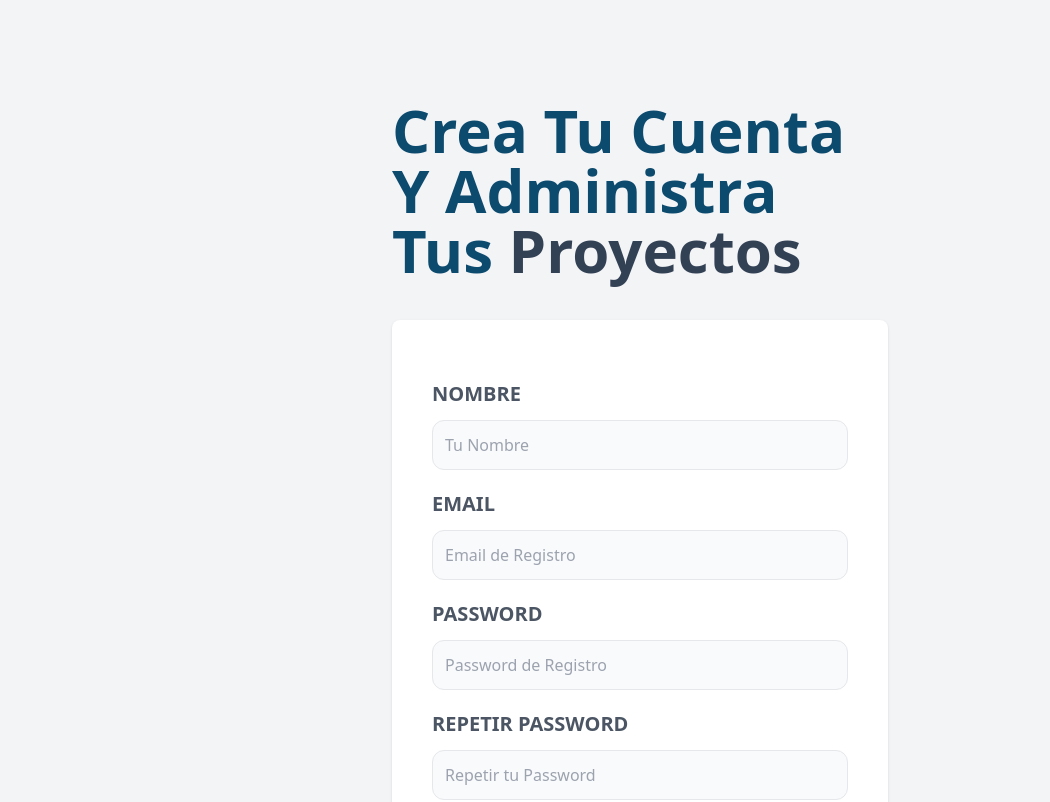
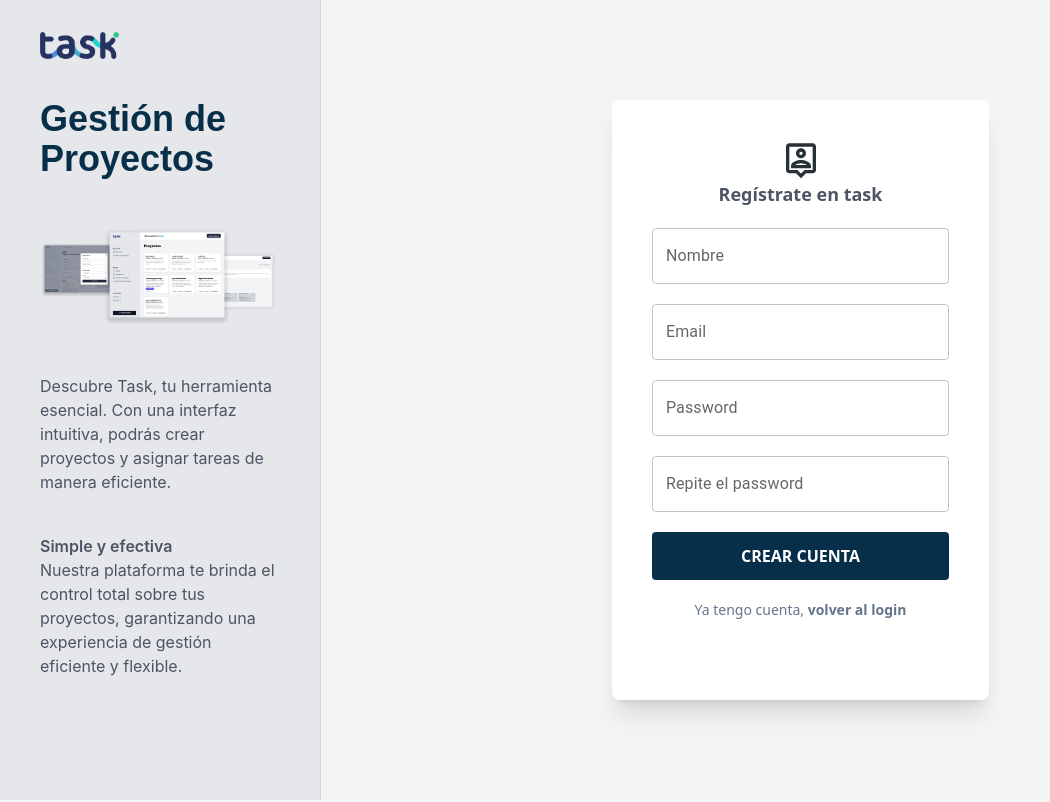
Before and after one commit to SnowFusx/Task-Frontend, a React (Vite) app: page /registrar in a window 1280 px wide. Shown: the top 802 px of the page, without its empty margins (0-1050 px from the left). Built offline with nearby package versions, Linux system fonts and the light colour scheme; no server answers.

Commit message:
Update - Cambios en la interfaz de Auth

```diff
--- a/index.html
+++ b/index.html
@@ -11,7 +11,7 @@
   <title>Task || Crea proyectos y tareas</title>
 </head>
 
-<body class="bg-gray-100 min-h-screen">
+<body class="bg-gray-100">
   <div id="root"></div>
   <script type="module" src="/src/main.jsx"></script>
 </body>
--- a/package.json
+++ b/package.json
@@ -10,7 +10,12 @@
 		"preview": "vite preview"
 	},
 	"dependencies": {
+		"@emotion/react": "^11.11.3",
+		"@emotion/styled": "^11.11.0",
+		"@fontsource/roboto": "^5.0.8",
 		"@headlessui/react": "^1.7.17",
+		"@mui/icons-material": "^5.15.3",
+		"@mui/material": "^5.15.3",
 		"axios": "^1.6.1",
 		"react": "^18.2.0",
 		"react-dom": "^18.2.0",
--- a/src/components/Alerta.jsx
+++ b/src/components/Alerta.jsx
@@ -3,7 +3,7 @@ const Alerta = ({ alerta }) => {
 		<div
 			className={`${
 				alerta.error ? 'bg-rose-600' : 'bg-sky-900'
-			} bg-gradient-to-br text-white text-center justify-center items-center p-3 max-w-sm rounded uppercase font-bold text-sm my-10`}
+			} bg-gradient-to-br text-white text-center justify-center items-center w-full p-3 rounded uppercase font-bold text-sm my-10`}
 		>
 			{alerta.msg}
 		</div>
--- /dev/null
+++ b/src/components/SidebarAuth.jsx
@@ -0,0 +1,36 @@
+import { Link } from 'react-router-dom';
+import logo from '../assets/task.png';
+import taskdemo from '../assets/task-snowdevmartin.png';
+
+const SidebarAuth = () => {
+	return (
+		<>
+			<aside className='flex flex-col sticky top-0 max-h-screen min-h-screen gap-10 w-80 md:w-80 lg:w-80 px-10 py-8 bg-gray-200 text-gray-600 font-inter'>
+				<Link to='/proyectos'>
+					<img src={logo} alt='logo' className='w-20' />
+				</Link>
+				<h1 className='text-4xl font-bold text-sky-950 font-barlow'>
+					Gestión de Proyectos
+				</h1>
+				<img
+					src={taskdemo}
+					alt='task-demo'
+					className='w-full rounded-lg'
+				/>
+				<p>
+					Descubre Task, tu herramienta esencial. Con una interfaz
+					intuitiva, podrás crear proyectos y asignar tareas de manera
+					eficiente.
+				</p>
+				<p>
+					<span className='font-semibold'>Simple y efectiva</span>
+					<br /> Nuestra plataforma te brinda el control total sobre
+					tus proyectos, garantizando una experiencia de gestión
+					eficiente y flexible.
+				</p>
+			</aside>
+		</>
+	);
+};
+
+export default SidebarAuth;
--- a/src/index.css
+++ b/src/index.css
@@ -1,6 +1,9 @@
 @tailwind base;
 @tailwind components;
 @tailwind utilities;
+
+@import url('https://fonts.googleapis.com/css2?family=Barlow:wght@200;700&family=Lato:wght@400;700;900&family=Roboto:wght@300;400;500;700&display=swap');
+@import url('https://fonts.googleapis.com/css2?family=Inter:wght@100;200;400;700&family=Lato:wght@400;700;900&family=Roboto:wght@300;400;500;700&display=swap');
 
 /* --- Spinner Loader --- */
 
--- a/src/layouts/AuthLayout.jsx
+++ b/src/layouts/AuthLayout.jsx
@@ -1,13 +1,25 @@
 import { Outlet } from 'react-router-dom';
+import SidebarAuth from '../components/SidebarAuth';
+import MobileHeader from '../components/MobileHeader';
+import { Toaster } from 'sonner';
 
 const AuthLayout = () => {
 	return (
 		<>
-			<main className='container mx-auto mt-5 md:mt-20 p-5 md:flex md:justify-center'>
-				<div className='md:w-2/3 lg:w-2/5'>
-					<Outlet />
+			<Toaster richColors closeButton />
+			<div className='flex flex-wrap  bg-gray-100'>
+				<div className='border-r hidden sm:flex border-gray-300'>
+					<SidebarAuth />
 				</div>
-			</main>
+				<div className='sm:hidden'>
+					<MobileHeader />
+				</div>
+				<div className='container items-center justify-center mx-auto p-2 flex flex-1'>
+					<main className='md:w-4/5 lg:w-2/5 xl:2/5 w-full'>
+						<Outlet />
+					</main>
+				</div>
+			</div>
 		</>
 	);
 };
--- a/src/pages/ConfirmarCuenta.jsx
+++ b/src/pages/ConfirmarCuenta.jsx
@@ -34,9 +34,11 @@ const ConfirmarCuenta = () => {
 
 	return (
 		<>
-			<h1 className='text-sky-600 font-black text-6xl capitalize'>
-				Confirma tu cuenta y comienza a crear tus{' '}
-				<span className='text-slate-700'>proyectos</span>
+			<div className='flex justify-center'>
+				<img src={logo} alt='logo' className='w-20 mb-2' />
+			</div>
+			<h1 className='text-center text-2xl font-light text-gray-700'>
+				Confirmar Cuenta
 			</h1>
 			{cuentaConfirmada ? (
 				<div className='my-10 bg-white shadow rounded-lg p-10'>
--- a/src/pages/Login.jsx
+++ b/src/pages/Login.jsx
@@ -3,6 +3,12 @@ import { Link, useNavigate } from 'react-router-dom';
 import Alerta from '../components/Alerta';
 import clienteAxios from '../config/clienteAxios';
 import useAuth from '../hooks/useAuth';
+import TextField from '@mui/material/TextField';
+import PersonOutlineOutlinedIcon from '@mui/icons-material/PersonOutlineOutlined';
+import { blueGrey } from '@mui/material/colors';
+import Alert from '@mui/material/Alert';
+import AlertTitle from '@mui/material/AlertTitle';
+import Button from '@mui/material/Button';
 
 const Login = () => {
 	const navigate = useNavigate();
@@ -17,6 +23,11 @@ const Login = () => {
 			navigate('/proyectos');
 		}
 	}, []);
+
+	const handleFillForm = () => {
+		setEmail('demo@example.com');
+		setPassword('TokyoPass1@');
+	};
 
 	const handleSubmit = async e => {
 		e.preventDefault();
@@ -57,72 +68,79 @@ const Login = () => {
 				navigate('/proyectos')
 			) : (
 				<>
-					<h1 className='text-sky-900 font-black text-6xl capitalize'>
-						Inicia sesión y administra tus{' '}
-						<span className='text-slate-700'>proyectos</span>
-					</h1>
-
 					{msg && <Alerta alerta={alerta} />}
 
 					<form
-						className='my-10 bg-white shadow rounded-lg p-10'
+						className='my-10 bg-white shadow-xl rounded-lg p-10'
 						onSubmit={handleSubmit}
 					>
-						<div className='my-5'>
-							<label
-								className='uppercase text-gray-600 block text-xl
-						font-bold'
-								htmlFor='email'
-							>
-								Email
-							</label>
-							<input
+						<div className='flex justify-center'>
+							<PersonOutlineOutlinedIcon
+								sx={{ fontSize: 40, color: blueGrey[900] }}
+							/>
+						</div>
+						<p className='text-gray-600 text-lg font-semibold items-center text-center'>
+							Inicia sesión en task
+						</p>
+						<div className='flex flex-col gap-5 my-5'>
+							<TextField
 								id='email'
+								label='Email'
+								variant='outlined'
+								size='normal'
 								type='email'
-								placeholder='Email de Registro'
-								className='w-full mt-3 p-3 border rounded-xl bg-gray-50'
+								fullWidth
 								value={email}
 								onChange={e => setEmail(e.target.value)}
 							/>
-						</div>
-						<div className='my-5'>
-							<label
-								className='uppercase text-gray-600 block text-xl
-						font-bold'
-								htmlFor='password'
-							>
-								Password
-							</label>
-							<input
+							<TextField
 								id='password'
+								label='Password'
+								variant='outlined'
+								size='normal'
 								type='password'
-								placeholder='Password de Registro'
-								className='w-full mt-3 p-3 border rounded-xl bg-gray-50'
+								fullWidth
 								value={password}
 								onChange={e => setPassword(e.target.value)}
 							/>
 						</div>
+						<nav className='lg:flex lg:justify-between mb-10'>
+							<Link
+								to='/registrar'
+								className='block text-center text-slate-500 text-sm  hover:text-gray-700'
+							>
+								¿No tienes una cuenta?{' '}
+								<span className='font-bold'>Regístrate</span>
+							</Link>
+							<Link
+								to='/olvide-password'
+								className='block text-center text-slate-500 text-sm  hover:text-gray-700'
+							>
+								Olvidé mi password
+							</Link>
+						</nav>
+
 						<input
 							type='submit'
 							value='Iniciar Sesión'
 							className='bg-sky-950 w-full mb-5 py-3 text-white uppercase font-bold rounded hover:bg-sky-700 transition duration-300 cursor-pointer'
 						/>
+						<Alert
+							severity='warning'
+							action={
+								<Button
+									color='inherit'
+									size='small'
+									onClick={handleFillForm}
+								>
+									USAR
+								</Button>
+							}
+						>
+							<AlertTitle>Usa un usuario de prueba</AlertTitle>
+							demo@example.com | Contraseña: TokyoPass1@
+						</Alert>
 					</form>
-
-					<nav className='lg:flex lg:justify-between'>
-						<Link
-							to='/registrar'
-							className='block text-center text-slate-500 text-sm my-3 uppercase hover:text-gray-700'
-						>
-							¿No tienes una cuenta? Regístrate
-						</Link>
-						<Link
-							to='/olvide-password'
-							className='block text-center text-slate-500 text-sm my-3 uppercase hover:text-gray-700'
-						>
-							Olvidé mi password
-						</Link>
-					</nav>
 				</>
 			)}
 		</>
--- a/src/pages/NuevoPassword.jsx
+++ b/src/pages/NuevoPassword.jsx
@@ -2,6 +2,7 @@ import { useState, useEffect } from 'react';
 import { useParams, Link } from 'react-router-dom';
 import clienteAxios from '../config/clienteAxios';
 import Alerta from '../components/Alerta';
+import logo from '../assets/task.png';
 
 const NuevoPassword = () => {
 	const [alerta, setAlerta] = useState({});
@@ -63,10 +64,6 @@ const NuevoPassword = () => {
 
 	return (
 		<>
-			<h1 className='text-sky-900 font-black text-6xl capitalize'>
-				Reestablece tu Password y no pierdas acceso a tus{' '}
-				<span className='text-slate-700'>proyectos</span>
-			</h1>
 			{msg && <Alerta alerta={alerta} />}
 
 			{tokenValido && (
@@ -74,6 +71,12 @@ const NuevoPassword = () => {
 					className='my-10 bg-white shadow rounded-lg p-10'
 					onSubmit={handleSubmit}
 				>
+					<div className='flex justify-center'>
+						<img src={logo} alt='logo' className='w-20 mb-2' />
+					</div>
+					<p className='text-gray-600 text-lg font-semibold items-center text-center'>
+						Reestablece tu Password
+					</p>
 					<div className='my-5'>
 						<label
 							className='uppercase text-gray-600 block text-xl
--- a/src/pages/OlvidePassword.jsx
+++ b/src/pages/OlvidePassword.jsx
@@ -2,6 +2,7 @@ import { useState } from 'react';
 import Alerta from '../components/Alerta';
 import { Link } from 'react-router-dom';
 import clienteAxios from '../config/clienteAxios';
+import logo from '../assets/task.png';
 
 const OlvidePassword = () => {
 	const [email, setEmail] = useState('');
@@ -43,18 +44,20 @@ const OlvidePassword = () => {
 
 	return (
 		<>
-			<h1 className='text-sky-900 font-black text-6xl capitalize'>
-				Recupera tu acceso y no pierdas tus{' '}
-				<span className='text-slate-700'>proyectos</span>
-			</h1>
 			{msg && <Alerta alerta={alerta} />}
 			<form
 				className='my-10 bg-white shadow rounded-lg p-10'
 				onSubmit={handleSubmit}
 			>
+				<div className='flex justify-center'>
+					<img src={logo} alt='logo' className='w-20 mb-2' />
+				</div>
+				<p className='text-gray-600 text-lg font-semibold items-center text-center'>
+					Olvidé mi contraseña - Restaurar
+				</p>
 				<div className='my-5'>
 					<label
-						className='uppercase text-gray-600 block text-xl
+						className=' text-gray-600 block text-md
 						font-bold'
 						htmlFor='email'
 					>
@@ -63,7 +66,7 @@ const OlvidePassword = () => {
 					<input
 						id='email'
 						type='email'
-						placeholder='Email de Registro'
+						placeholder='Email con el que te registraste'
 						className='w-full mt-3 p-3 border rounded-xl bg-gray-50'
 						value={email}
 						onChange={e => setEmail(e.target.value)}
@@ -72,8 +75,8 @@ const OlvidePassword = () => {
 
 				<input
 					type='submit'
-					value='Enviar Instrucciones'
-					className='bg-sky-700 w-full mb-5 py-3 text-white uppercase font-bold rounded hover:bg-sky-800 transition duration-300 cursor-pointer'
+					value='Restaurar contraseña'
+					className='bg-sky-950 w-full mb-5 py-3 text-white uppercase font-bold rounded hover:bg-sky-700 transition duration-300 cursor-pointer'
 				/>
 			</form>
 
--- a/src/pages/Registrar.jsx
+++ b/src/pages/Registrar.jsx
@@ -2,6 +2,9 @@ import { useEffect, useState } from 'react';
 import { Link } from 'react-router-dom';
 import Alerta from '../components/Alerta';
 import clienteAxios from '../config/clienteAxios';
+import TextField from '@mui/material/TextField';
+import PersonPinOutlinedIcon from '@mui/icons-material/PersonPinOutlined';
+import { blueGrey } from '@mui/material/colors';
 
 const Registrar = () => {
 	const [nombre, setNombre] = useState('');
@@ -90,100 +93,91 @@ const Registrar = () => {
 
 	return (
 		<>
-			<h1 className='text-sky-900 font-black text-6xl capitalize'>
-				Crea tu cuenta y administra tus{' '}
-				<span className='text-slate-700'>proyectos</span>
-			</h1>
-
 			{msg && <Alerta alerta={alerta} />}
 
 			<form
-				className='my-10 bg-white shadow rounded-lg p-10'
+				className='my-10 bg-white shadow-xl rounded-lg p-10'
 				onSubmit={handleCrearCuenta}
 			>
-				<div className='my-5'>
-					<label
-						className='uppercase text-gray-600 block text-xl
-						font-bold'
-						htmlFor='nombre'
-					>
-						Nombre
-					</label>
-					<input
+				<div className='flex justify-center'>
+					<PersonPinOutlinedIcon
+						sx={{ fontSize: 40, color: blueGrey[900] }}
+					/>
+				</div>
+				<p className='text-gray-600 text-lg font-semibold items-center text-center'>
+					Regístrate en task
+				</p>
+				<div className='flex flex-col gap-5 my-5'>
+					<TextField
 						id='nombre'
+						label='Nombre'
+						variant='outlined'
+						size='normal'
 						type='text'
-						placeholder='Tu Nombre'
-						className='w-full mt-3 p-3 border rounded-xl bg-gray-50'
+						fullWidth
 						value={nombre}
 						onChange={e => setNombre(e.target.value)}
 					/>
-				</div>
-				<div className='my-5'>
-					<label
-						className='uppercase text-gray-600 block text-xl
-						font-bold'
-						htmlFor='email'
-					>
-						Email
-					</label>
-					<input
+					<TextField
 						id='email'
+						label='Email'
+						variant='outlined'
+						size='normal'
 						type='email'
-						placeholder='Email de Registro'
-						className='w-full mt-3 p-3 border rounded-xl bg-gray-50'
+						fullWidth
 						value={email}
 						onChange={e => setEmail(e.target.value)}
 					/>
-				</div>
-				<div className='my-5'>
-					<label
-						className='uppercase text-gray-600 block text-xl
-						font-bold'
-						htmlFor='password'
-					>
-						Password
-					</label>
-					<input
+					<TextField
 						id='password'
+						label='Password'
+						variant='outlined'
+						size='normal'
 						type='password'
-						placeholder='Password de Registro'
-						className='w-full mt-3 p-3 border rounded-xl bg-gray-50'
+						fullWidth
 						value={password}
 						onChange={e => setPassword(e.target.value)}
+						error={equalPassword === 'border-red-500'}
+						color={
+							equalPassword === 'border-green-500'
+								? 'success'
+								: ''
+						}
+					/>
+					<TextField
+						id='password2'
+						label='Repite el password'
+						variant='outlined'
+						size='normal'
+						type='password'
+						fullWidth
+						value={password2}
+						onChange={e => setPassword2(e.target.value)}
+						error={equalPassword === 'border-red-500'}
+						color={
+							equalPassword === 'border-green-500'
+								? 'success'
+								: ''
+						}
 					/>
 				</div>
-				<div className='my-5'>
-					<label
-						className='uppercase text-gray-600 block text-xl
-						font-bold'
-						htmlFor='password2'
-					>
-						Repetir Password
-					</label>
-					<input
-						id='password2'
-						type='password'
-						placeholder='Repetir tu Password'
-						className={`w-full mt-3 p-3 border rounded-xl bg-gray-50 focus:outline-none ${equalPassword}`}
-						value={password2}
-						onChange={e => setPassword2(e.target.value)}
-					/>
-				</div>
+
 				<input
 					type='submit'
 					value='Crear Cuenta'
-					className='bg-sky-700 w-full mb-5 py-3 text-white uppercase font-bold rounded hover:bg-sky-800 transition duration-300 cursor-pointer'
+					className='bg-sky-950 w-full mb-5 py-3 text-white uppercase font-bold rounded hover:bg-sky-700 transition duration-300 cursor-pointer'
 				/>
+
+				<nav className='lg:flex justify-center mb-10'>
+					<Link
+						to='/'
+						className='block text-center text-slate-500 text-sm  hover:text-gray-700'
+					>
+						Ya tengo cuenta,{' '}
+						<span className='font-bold'>volver al login</span>
+					</Link>
+				</nav>
 			</form>
-
-			<nav className='lg:flex lg:justify-center'>
-				<Link
-					to='/'
-					className='block text-center text-slate-500 text-sm my-3 uppercase hover:text-gray-700'
-				>
-					Ya tengo cuenta, volver al login
-				</Link>
-			</nav>
 		</>
 	);
 };
--- a/tailwind.config.js
+++ b/tailwind.config.js
@@ -8,7 +8,12 @@ export default {
 		'./src/**/*.js',
 	],
 	theme: {
-		extend: {},
+		extend: {
+			fontFamily: {
+				barlow: ['Barlow', 'sans-serif'],
+				inter: ['Inter', 'sans-serif'],
+			},
+		},
 	},
 	plugins: [],
 };
```
Also changed, not shown: src/assets/task-snowdevmartin.png (added), 1 other file (tests, documents, lock files or other folders).
